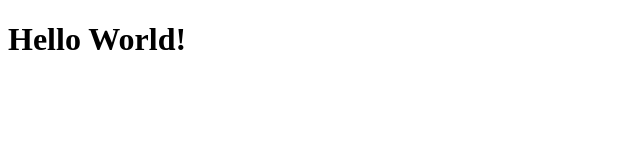
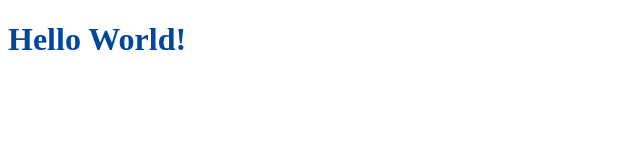
Before and after one commit to algreen61/mySite, a plain HTML site: page index.html in a window 1280 px wide. Shown: the whole page, without its empty margins (0-640 px from the left). Drawn offline with Linux system fonts and the light colour scheme.

Commit message:
Update style.css

```diff
--- a/style.css
+++ b/style.css
@@ -1,3 +1,3 @@
-b {
-  color: #BE0081;
+h1 {
+  color: #00479D;
 }
```
